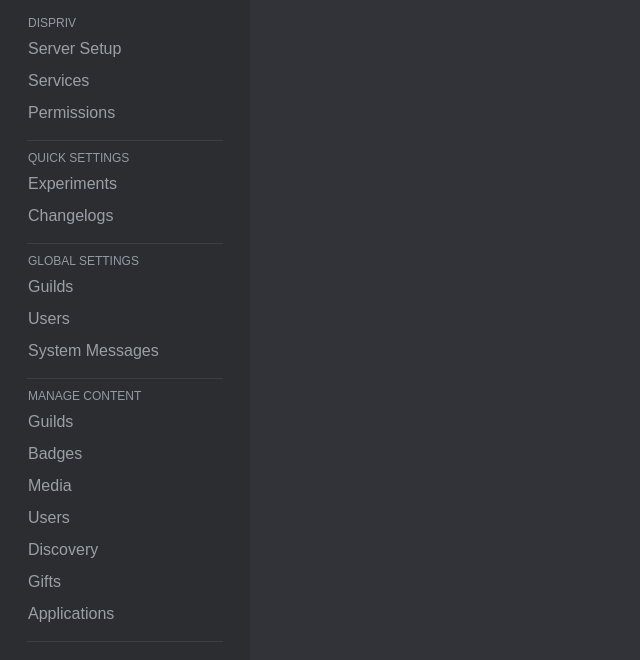
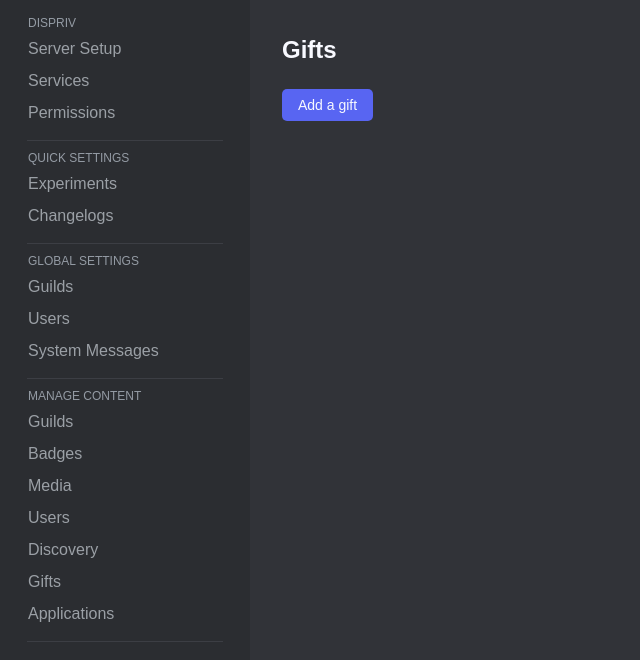
Before and after one commit to Backiscute/Dispriv, a React (Vite) app in the folder Dashboard/: page /mc/gifts in a window 1280 px wide. Shown: the top 660 px of the page, without its empty margins (0-640 px from the left). Built offline with nearby package versions, Linux system fonts and the light colour scheme; a web font is replaced by a local one.

Commit message:
fix some styling

```diff
--- a/Dashboard/src/App.scss
+++ b/Dashboard/src/App.scss
@@ -113,18 +113,18 @@ button:active {
     margin-left: calc(218px + 32px);
 }
 
-input {
+input[type="text"] {
     background-color: #383a40;
     height: calc(44px - 8px);
     border: none;
     padding: 8px 12px;
-    border-radius: 4px;
+    border-radius: 8px;
     color: #dbdee1;
     font-size: 100%;
     outline: none;
 }
 
-input::placeholder {
+input[type="text"]::placeholder {
     color: #6d6f78;
 }
 
@@ -138,7 +138,7 @@ input::placeholder {
     width: calc(100% - 36px);
     padding: 150px;
     background-color: #383a40;
-    border-radius: 4px;
+    border-radius: 8px;
     display: flex;
     padding: 18px;
     // cursor: pointer;
--- a/Dashboard/src/main.tsx
+++ b/Dashboard/src/main.tsx
@@ -2,13 +2,10 @@ import React from "react";
 import ReactDOM from "react-dom/client";
 import SideBar from "./components/SideBar";
 import "./App.scss";
-import {
-    BrowserRouter,
-    Route,
-    Routes,
-} from "react-router-dom";
+import { BrowserRouter, Route, Routes } from "react-router-dom";
 import Guild from "./pages/ManageGuilds";
 import ServerSetup from "./pages/ServerSetup";
+import Gifts from "./pages/Gifts";
 
 ReactDOM.createRoot(document.getElementById("root") as HTMLElement).render(
     <div
@@ -33,7 +30,7 @@ ReactDOM.createRoot(document.getElementById("root") as HTMLElement).render(
                             {
                                 route: "/dispriv/permissions",
                                 title: "Permissions",
-                            }
+                            },
                         ],
                     },
                     {
@@ -46,7 +43,7 @@ ReactDOM.createRoot(document.getElementById("root") as HTMLElement).render(
                             {
                                 route: "/qs/changelogs",
                                 title: "Changelogs",
-                            }
+                            },
                         ],
                     },
                     {
@@ -63,7 +60,7 @@ ReactDOM.createRoot(document.getElementById("root") as HTMLElement).render(
                             {
                                 route: "/gs/sysmessages",
                                 title: "System Messages",
-                            }
+                            },
                         ],
                     },
                     {
@@ -96,16 +93,17 @@ ReactDOM.createRoot(document.getElementById("root") as HTMLElement).render(
                             {
                                 route: "/mc/apps",
                                 title: "Applications",
-                            }
+                            },
                         ],
-                    }
+                    },
                 ]}
             />
             <Routes>
                 <Route path="/" element={<></>} />
                 <Route path="/mc/guilds" element={<Guild />} />,
                 <Route path="/dispriv/setup" element={<ServerSetup />} />
+                <Route path="/mc/gifts" element={<Gifts />} />
             </Routes>
         </BrowserRouter>
-    </div>
+    </div>,
 );
--- /dev/null
+++ b/Dashboard/src/pages/Gifts.tsx
@@ -0,0 +1,10 @@
+import { useState } from "react";
+
+export default function Gifts() {
+    return (
+        <div className="page-content">
+            <h2>Gifts</h2>
+            <button>Add a gift</button>
+        </div>
+    );
+}
```
